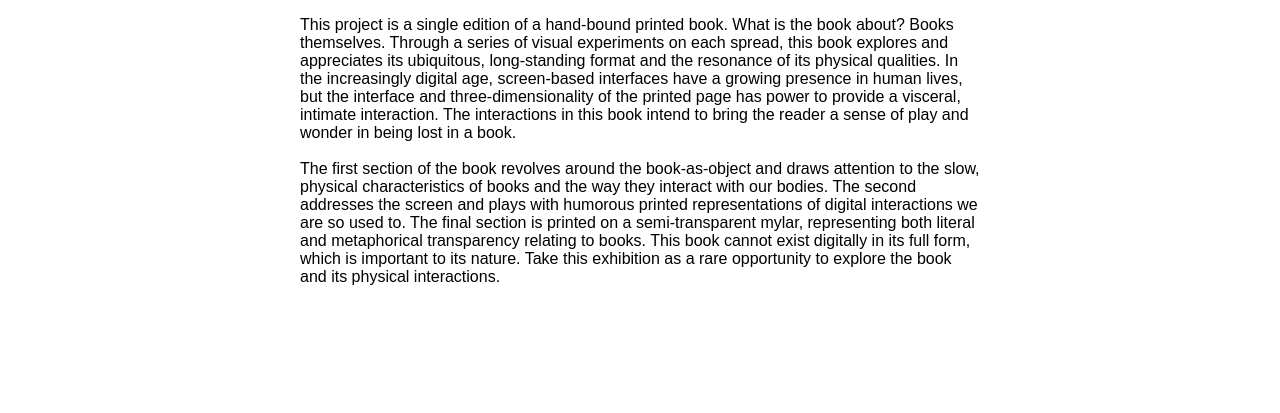
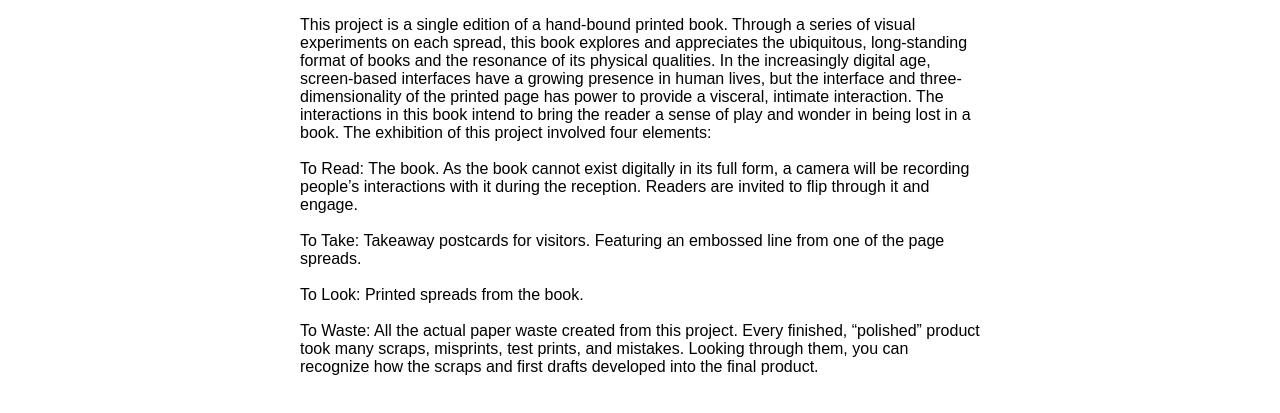
Before and after one commit to upennseniordesignclass/website, a plain HTML site: page sonia_shah.html in a window 1280 px wide. Shown: the part 631-1044 px from the top of the page. Drawn offline with nearby package versions, Linux system fonts and the light colour scheme; a script that the page names is missing; a web font is replaced by a local one.

Commit message:
sonia new text

```diff
--- a/sonia_shah.html
+++ b/sonia_shah.html
@@ -42,20 +42,21 @@
         </p>
 
         <p>
-          This project is a single edition of a hand-bound printed book. What is the book about? Books
-themselves. Through a series of visual experiments on each spread, this book explores and appreciates
-its ubiquitous, long-standing format and the resonance of its physical qualities. In the increasingly
-digital age, screen-based interfaces have a growing presence in human lives, but the interface and
-three-dimensionality of the printed page has power to provide a visceral, intimate interaction. The
-interactions in this book intend to bring the reader a sense of play and wonder in being lost in a book.
+          This project is a single edition of a hand-bound printed book. Through a series of visual experiments on each spread, this book explores and appreciates the ubiquitous, long-standing format of books and the resonance of its physical qualities. In the increasingly digital age, screen-based interfaces have a growing presence in human lives, but the interface and three-dimensionality of the printed page has power to provide a visceral, intimate interaction. The interactions in this book intend to bring the reader a sense of play and wonder in being lost in a book. The exhibition of this project involved four elements:
+          <br />
+<br />
+To Read: The book. As the book cannot exist digitally in its full form, a camera will be recording people’s interactions with it during the reception. Readers are invited to flip through it and engage.
 <br />
 <br />
-The first section of the book revolves around the book-as-object and draws attention to the slow,
-physical characteristics of books and the way they interact with our bodies. The second addresses
-the screen and plays with humorous printed representations of digital interactions we are so used to.
-The final section is printed on a semi-transparent mylar, representing both literal and metaphorical
-transparency relating to books. This book cannot exist digitally in its full form, which is important to its
-nature. Take this exhibition as a rare opportunity to explore the book and its physical interactions.
+To Take: Takeaway postcards for visitors. Featuring an embossed line from one of the page spreads.
+<br />
+<br />
+To Look: Printed spreads from the book.
+<br />
+<br />
+To Waste: All the actual paper waste created from this project. Every finished, “polished” product took many scraps, misprints, test prints, and mistakes. Looking through them, you can recognize how the scraps and first drafts developed into the final product.
+
+
         </p>
       </div>
 
```
